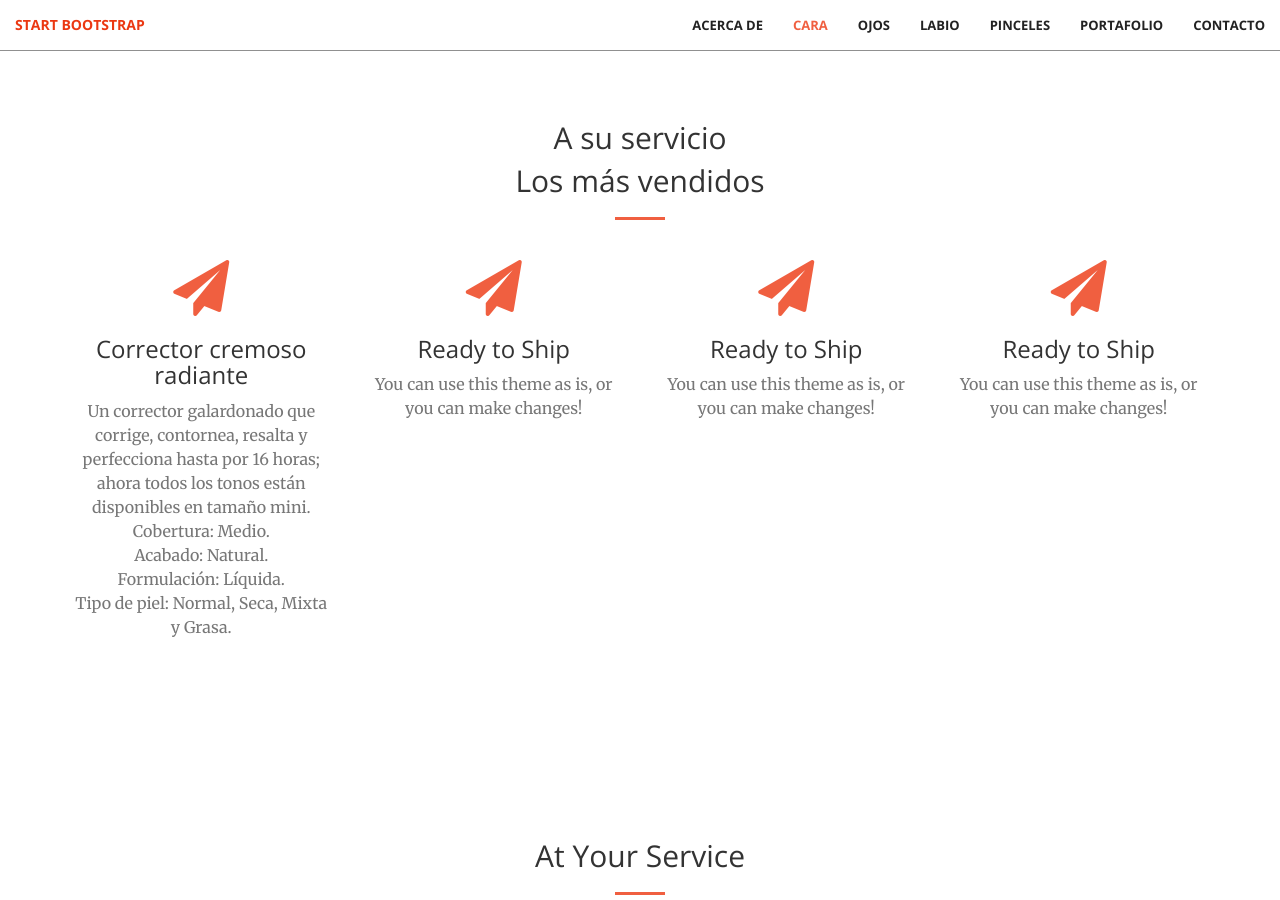
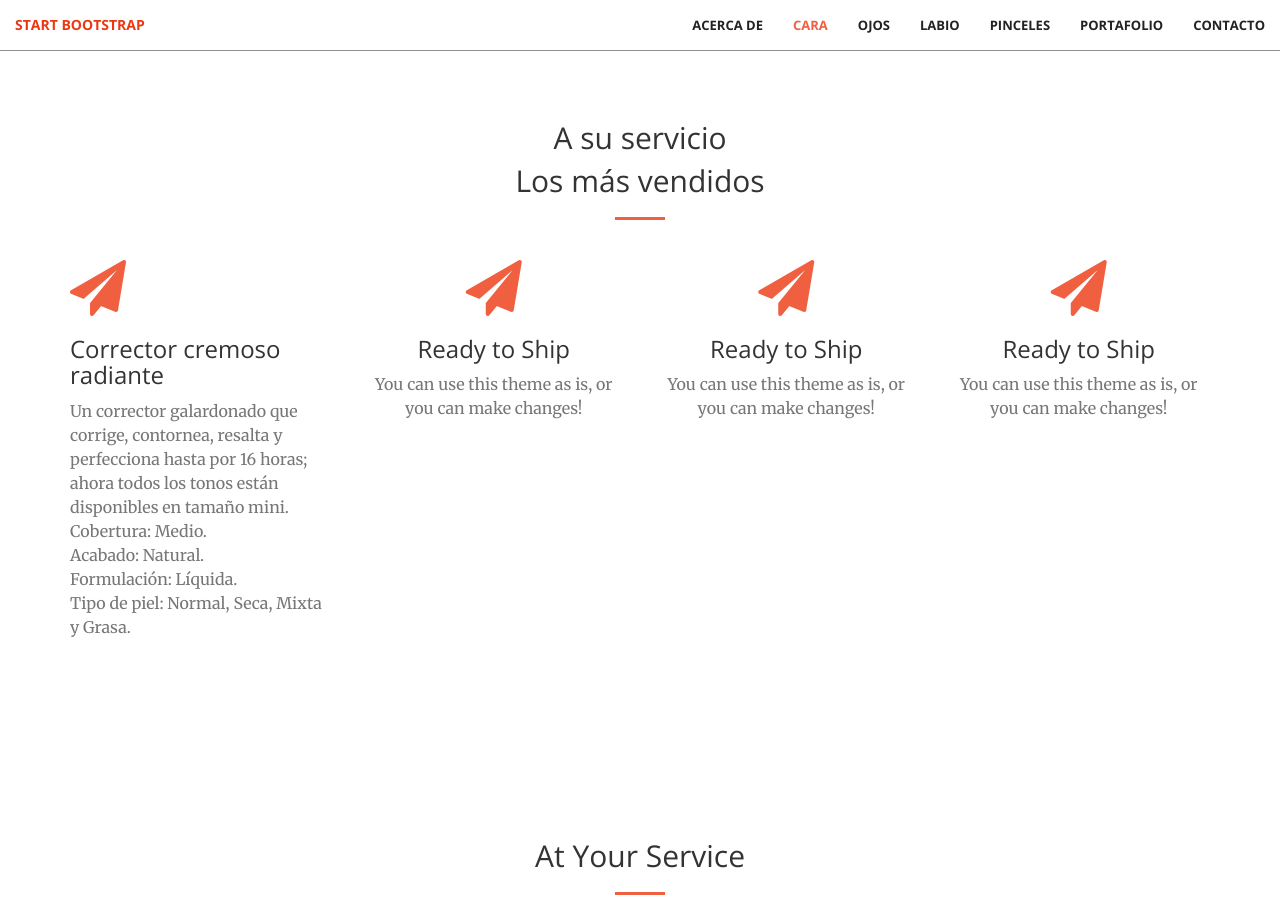
Before and after one commit to KatherineMerchanS/KatherineMerchanS.github.io, a Jekyll site: the page built from index.html, in a window 1280 px wide and 900 px high, scrolled down 1297 px. Built offline with Jekyll 4.4.1, drawn with Linux system fonts in a browser that asks for light colours.

Commit message:
Update cara.html

```diff
--- a/_includes/cara.html
+++ b/_includes/cara.html
@@ -10,7 +10,7 @@
     </div>
     <div class="container">
         <div class="row">
-            <div class="col-lg-3 col-md-6 text-center">
+            <div class="col-lg-3 col-md-6 justified-center">
                 <div class="service-box">
                     <i class="fa fa-4x fa-paper-plane wow bounceIn text-primary" data-wow-delay=".1s"></i>
                     <h3>Corrector cremoso radiante</h3>
```
